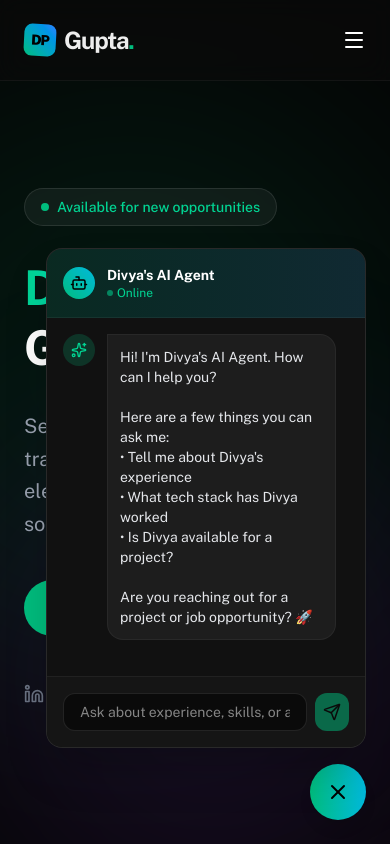
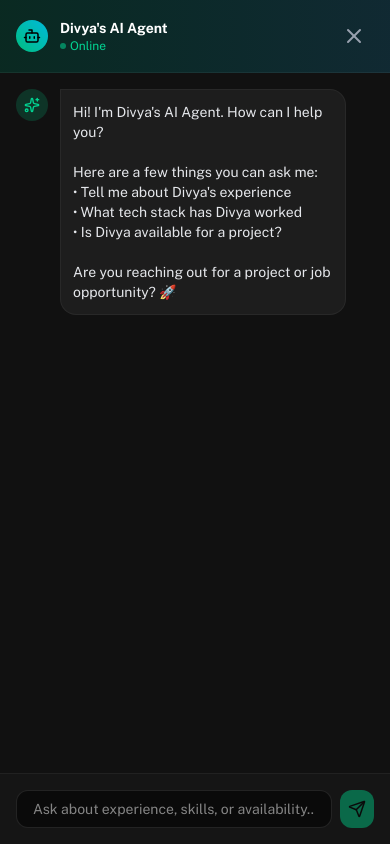
Before and after one commit to thepixelketchup/divyapg-portfolio, a Next.js app: page / in a window 390 px wide. Both pictures are taken after a click on the button 338 px from the left and 792 px from the top of the page. Shown: the top 844 px of the page. Built offline with nearby package versions, Linux system fonts and the light colour scheme.

Commit message:
feat: Add auto-open functionality and responsive styling to the AI chat widget, and update the contact footer text.

```diff
--- a/src/components/features/AIChatWidget.tsx
+++ b/src/components/features/AIChatWidget.tsx
@@ -29,6 +29,17 @@ export const AIChatWidget = () => {
     useEffect(() => {
         scrollToBottom();
     }, [messages, isOpen]);
+
+    useEffect(() => {
+        // Auto-open on desktop after 30 seconds
+        const timer = setTimeout(() => {
+            if (window.innerWidth >= 768) {
+                setIsOpen(true);
+            }
+        }, 30000);
+
+        return () => clearTimeout(timer);
+    }, []);
 
     const handleSend = async () => {
         if (!input.trim()) return;
@@ -84,7 +95,10 @@ export const AIChatWidget = () => {
         <>
             <button
                 onClick={() => setIsOpen(!isOpen)}
-                className="fixed bottom-6 right-6 z-50 p-4 bg-gradient-to-r from-emerald-500 to-cyan-500 rounded-full text-black shadow-lg hover:scale-110 transition-transform duration-300 group cursor-pointer"
+                className={cn(
+                    "fixed bottom-6 right-6 z-50 p-4 bg-gradient-to-r from-emerald-500 to-cyan-500 rounded-full text-black shadow-lg hover:scale-110 transition-transform duration-300 group cursor-pointer",
+                    isOpen ? "hidden md:flex" : "flex"
+                )}
             >
                 {isOpen ? <X size={24} /> : <MessageSquare size={24} className="fill-current" />}
                 {!isOpen && (
@@ -96,8 +110,9 @@ export const AIChatWidget = () => {
             </button>
 
             {isOpen && (
-                <div className="fixed bottom-24 right-6 z-50 w-80 md:w-96 h-[500px] md:h-[600px] max-h-[70vh] md:max-h-[80vh] bg-[#111] border border-white/10 rounded-2xl shadow-2xl flex flex-col overflow-hidden animate-in slide-in-from-bottom-10 fade-in duration-300">
-                    <div className="p-4 bg-gradient-to-r from-emerald-900/40 to-cyan-900/40 border-b border-white/5 flex items-center gap-3">
+                <div className="fixed inset-0 md:inset-auto md:bottom-24 md:right-6 z-50 w-full h-full md:w-96 md:h-[600px] md:max-h-[80vh] bg-[#111] border-0 md:border md:border-white/10 md:rounded-2xl shadow-2xl flex flex-col overflow-hidden animate-in slide-in-from-bottom-10 fade-in duration-300">
+                    <div className="p-4 bg-gradient-to-r from-emerald-900/40 to-cyan-900/40 border-b border-white/5 flex items-center justify-between">
+                        <div className="flex items-center gap-3">
                             <div className="w-8 h-8 rounded-full bg-gradient-to-tr from-emerald-500 to-cyan-500 flex items-center justify-center">
                                 <Bot size={18} className="text-black" />
                             </div>
@@ -108,6 +123,14 @@ export const AIChatWidget = () => {
                                     Online
                                 </p>
                             </div>
+                        </div>
+                        {/* Mobile Close Button */}
+                        <button
+                            onClick={() => setIsOpen(false)}
+                            className="md:hidden p-2 text-gray-400 hover:text-white transition-colors"
+                        >
+                            <X size={24} />
+                        </button>
                     </div>
 
                     <div className="flex-1 overflow-y-auto p-4 space-y-4 custom-scrollbar">
--- a/src/components/sections/Contact.tsx
+++ b/src/components/sections/Contact.tsx
@@ -36,7 +36,7 @@ export const Contact = () => {
             <footer className="absolute bottom-6 left-0 w-full text-center text-sm text-gray-500 py-4 border-t border-white/5 bg-[#0a0a0a]/90 backdrop-blur-sm">
                 <div className="flex flex-col gap-2">
                     <div>© 2025 Divya Prakash Gupta. All rights reserved.</div>
-                    <div>🚀 Made with Antigravity + Gemini in a couple of hours 🚀</div>
+                    <div>🚀 Designed, Developed, Tested and Deployed with Google Antigravity + Gemini in a few hours 🚀</div>
                 </div>
             </footer>
         </section>
```
Lines whose indentation alone changed are shown as unchanged.
